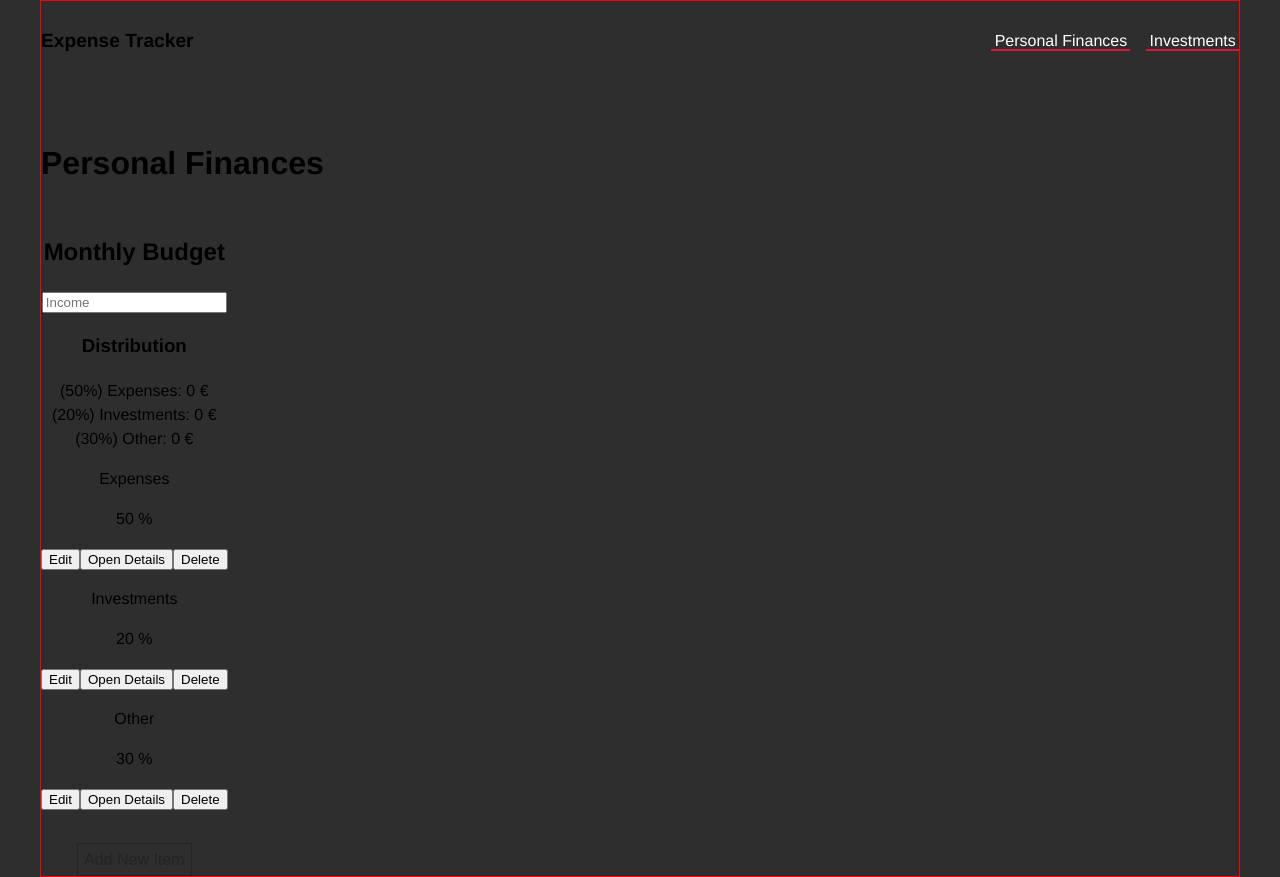
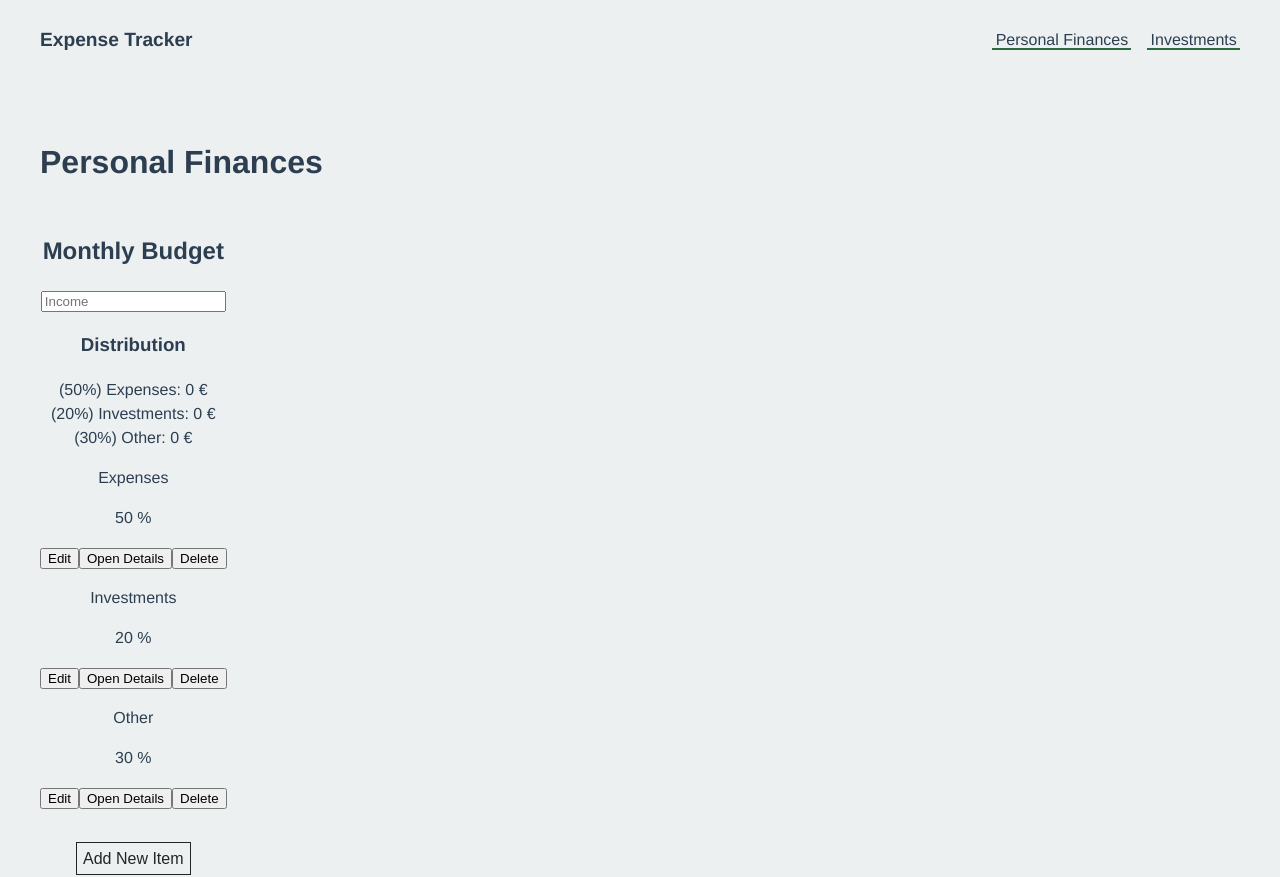
Before and after one commit to andrebarros7201/expense-tracker, a React (Vite) app: page /personal-finances in a window 1280 px wide. Built offline with nearby package versions, Linux system fonts and the light colour scheme.

Commit message:
improve color palette

```diff
--- a/src/App.scss
+++ b/src/App.scss
@@ -2,5 +2,4 @@
   width: min(1200px, 100%);
   text-align: center;
   box-sizing: border-box;
-  border: 1px solid red;
 }
--- a/src/components/header/Header.module.scss
+++ b/src/components/header/Header.module.scss
@@ -1,13 +1,13 @@
-@import '../../styles/colors.scss';
+@import "../../styles/colors.scss";
 
-.header{
+.header {
   display: flex;
   flex-flow: row nowrap;
   justify-content: space-between;
   align-items: center;
 }
 
-.header__list{
+.header__list {
   display: flex;
   flex-flow: row nowrap;
   align-items: center;
@@ -15,16 +15,16 @@
   list-style: none;
 }
 
-.header__title{
+.header__title {
   font-size: 1.2rem;
   font-weight: bold;
 }
 
-.header__list-item{
-  color: $color-text-light;
+.header__list-item {
+  color: $color-text-primary;
   text-decoration: none;
   border-bottom: 2px solid $color-primary;
   transition: all 50ms ease-in-out;
   cursor: pointer;
-  padding: 0 .2rem;
+  padding: 0 0.2rem;
 }
--- a/src/components/investmentPrediction/investmentPrediction.module.scss
+++ b/src/components/investmentPrediction/investmentPrediction.module.scss
@@ -4,14 +4,14 @@
   width: 100%;
   display: flex;
   flex-flow: column nowrap;
-  border: 1px solid $color-border-light;
+  border: 2px solid $color-background-dark;
   border-radius: 0.5rem;
   align-items: center;
   padding: 0 1rem;
   box-sizing: border-box;
 
   > h2 {
-    background-color: $color-background-dark;
+    background-color: $color-background-light;
     width: fit-content;
     margin-top: -1.2rem;
     padding: 0 0.3rem;
--- a/src/index.scss
+++ b/src/index.scss
@@ -1,4 +1,4 @@
-@import './styles/colors.scss';
+@import "./styles/colors.scss";
 
 :root {
   font-family: Montserrat, "Helvetica Neue", Helvetica, Arial, sans-serif;
@@ -7,19 +7,19 @@
 
   padding: 0;
 
-  color-scheme: light dark;
+  color-scheme: light;
   box-sizing: content-box;
 
-  background-color: $color-background-dark;
+  background-color: $color-background-light;
+  color: $color-text-primary;
 
   font-synthesis: none;
   text-rendering: optimizeLegibility;
   -webkit-font-smoothing: antialiased;
   -moz-osx-font-smoothing: grayscale;
-
 }
 
-body{
+body {
   margin: 0;
   padding: 0;
   box-sizing: border-box;
--- a/src/styles/colors.scss
+++ b/src/styles/colors.scss
@@ -1,22 +1,25 @@
-// Primary Color
-$color-primary: #DC143C; // Crimson
+// Primary Colors
+$color-primary: #2c6b3f; // Forest Green (Represents financial stability, growth, and wealth)
+$color-secondary: #f1c40f; // Gold (Symbolizes wealth, success, and prosperity)
 
-// Secondary Color
-$color-secondary: #F5F5DC; // Beige
+// Neutral Colors
+$color-neutral-light: #f5f5f5; // Light Gray (Soft background or neutral tone)
+$color-neutral-dark: #2c3e50; // Charcoal Gray (Professional tone for text and borders)
 
 // Accent Colors
-$color-accent-light: #FF6F61; // Light Crimson Accent
-$color-accent-dark: #8B0000; // Dark Crimson Accent
+$color-accent-success: #27ae60; // Emerald Green (Represents success and profit)
+$color-accent-warning: #e67e22; // Orange (For caution or alerting on warnings)
+$color-accent-danger: #e74c3c; // Red (To indicate financial losses or errors)
 
 // Background Colors
-$color-background-light: #FAF0E6; // Linen (for a light, neutral background)
-$color-background-dark: #2E2E2E; // Dark Gray (for dark mode)
+$color-background-light: #ecf0f1; // Light Silver (Background color for forms, tables)
+$color-background-dark: #34495e; // Dark Slate (Used for headers or footers)
 
 // Text Colors
-$color-text-primary: #333333; // Dark gray for main text
-$color-text-secondary: #666666; // Medium gray for secondary text
-$color-text-light: #FFFFFF; // White for text on dark backgrounds
+$color-text-primary: #2c3e50; // Charcoal Gray (For main text, strong readability)
+$color-text-secondary: #7f8c8d; // Grayish (For secondary text, less emphasis)
+$color-text-light: #ffffff; // White (For text on dark backgrounds)
 
 // Border Colors
-$color-border-light: #D3D3D3; // Light Gray Border
-$color-border-dark: #A9A9A9; // Dark Gray Border
+$color-border-light: #bdc3c7; // Light Gray (For borders on cards, input fields)
+$color-border-dark: #34495e; // Dark Slate (For darker border elements)
```
